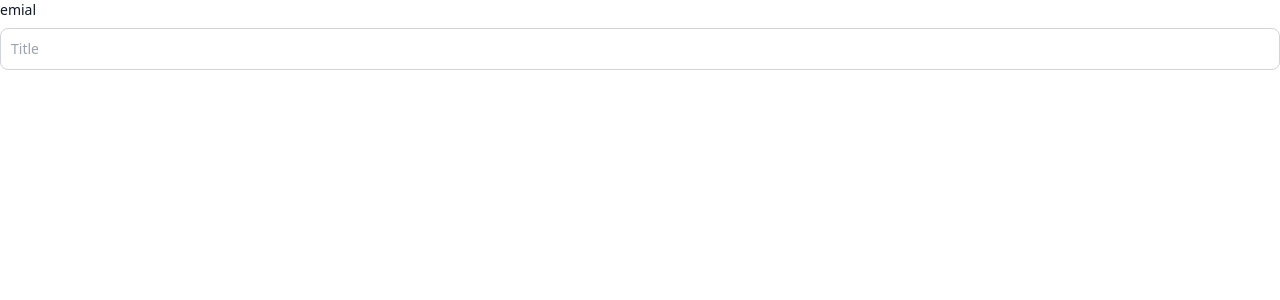
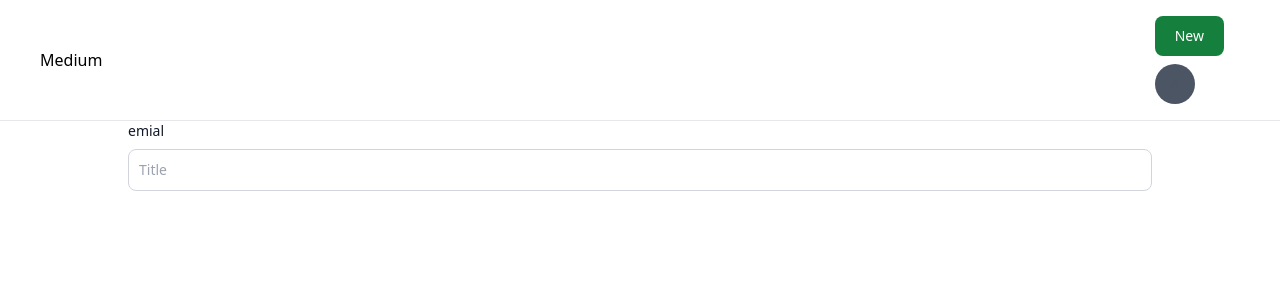
Before and after one commit to ashish07-07/blogging-website, a React (Vite) app in the folder frontend/: page /publish in a window 1280 px wide. Shown: the top 300 px of the page. Built offline with nearby package versions, Linux system fonts and the light colour scheme.

Commit message:
Update Publish.tsx

```diff
--- a/frontend/src/pages/Publish.tsx
+++ b/frontend/src/pages/Publish.tsx
@@ -1,14 +1,21 @@
+import { Appbar } from "../components/Appbar";
+
 export function Publish() {
   return (
     <div>
+      <Appbar></Appbar>
+      <div className="flex justify-center w-full">
+        <div className="max-w-screen-lg w-full">
           <label className="block mb-2 text-sm font-medium text-gray-900 dark:text-white">
             emial
           </label>
           <input
             type="text"
-        className="bg-grey-50 border border-gray-300 text-gray-900 text-sm rounded-lg focus:ring-blue-500 focus:border-blue-500 block w-full p-2.5 "
+            className=" w-full bg-grey-50 border border-gray-300 text-gray-900 text-sm rounded-lg focus:ring-blue-500 focus:border-blue-500 block w-full p-2.5 "
             placeholder="Title"
           ></input>
         </div>
+      </div>
+    </div>
   );
 }
```
Lines whose indentation alone changed are shown as unchanged.
